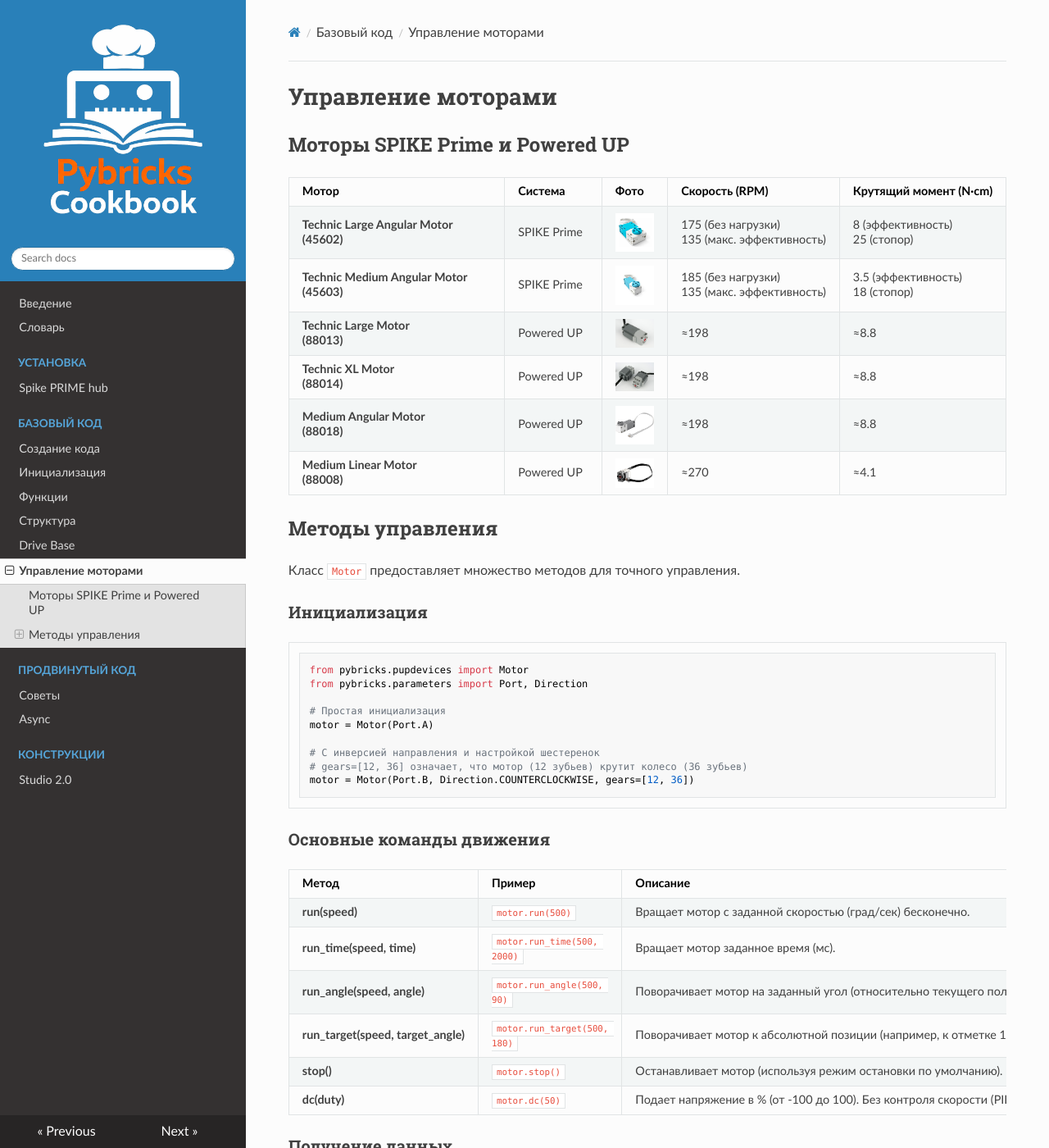
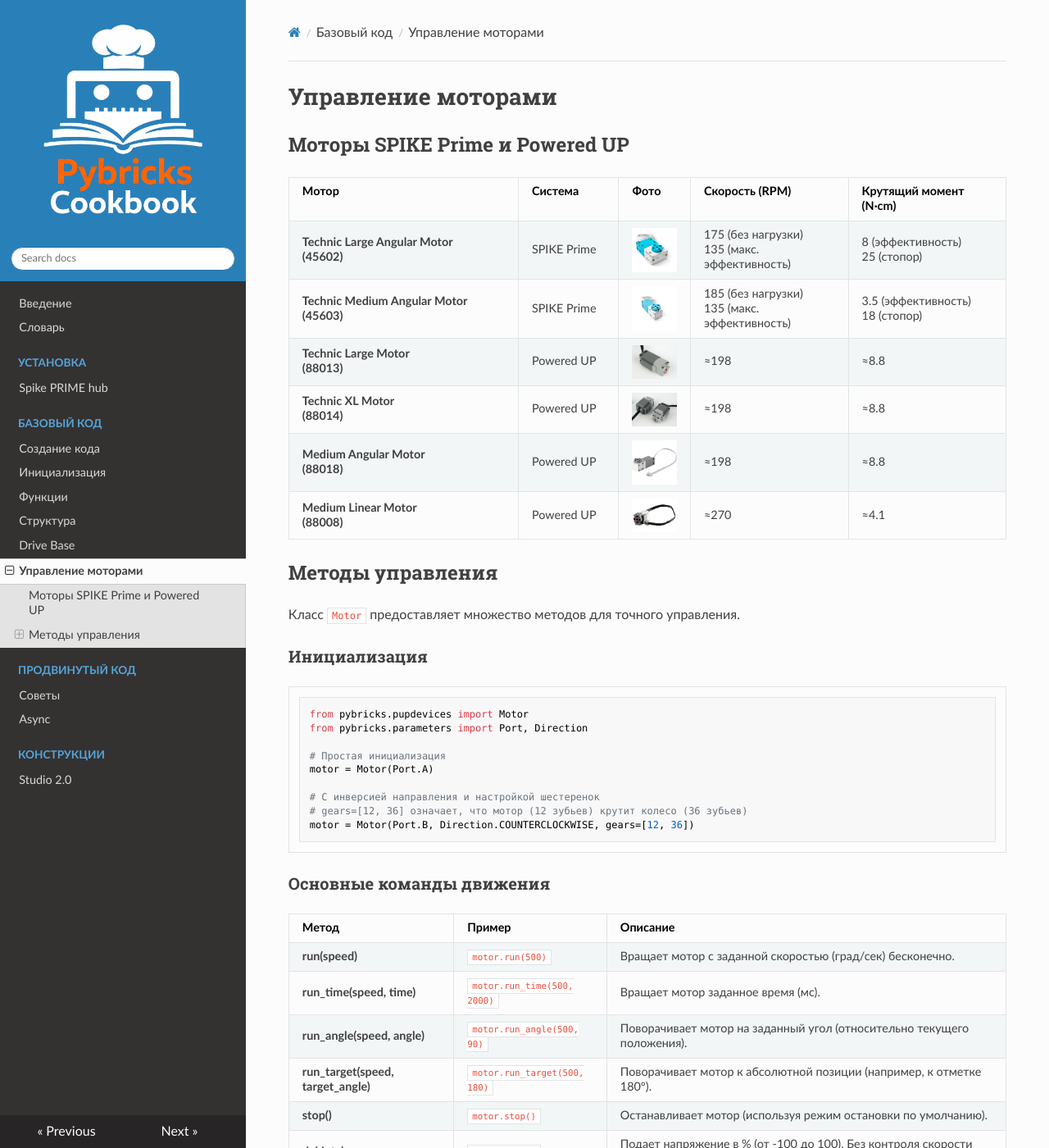
Before and after one commit to aztechell/Pybricks-Cookbook, an MkDocs documentation site: the page built from docs/motors.md, in a window 1280 px wide and 1400 px high. Shown: the whole window at 82% size. Built offline with MkDocs 1.6.1, drawn with Linux system fonts in a browser that asks for light colours; nearby versions of some CDN libraries.

Commit message:
update CSS for responsive tables and improve layout handling

```diff
--- a/docs/css/extra.css
+++ b/docs/css/extra.css
@@ -1,5 +1,32 @@
 .wy-nav-content {
   max-width: 100%;
+}
+
+/* ReadTheDocs theme often forces nowrap inside responsive tables, which makes
+   glossary tables scroll horizontally. Allow wrapping in table cells. */
+.wy-table-responsive table td,
+.wy-table-responsive table th,
+.rst-content table td,
+.rst-content table th {
+  white-space: normal !important;
+  overflow-wrap: anywhere;
+  word-break: normal;
+  vertical-align: top;
+}
+
+.wy-table-responsive table td code,
+.wy-table-responsive table th code,
+.rst-content table td code,
+.rst-content table th code {
+  white-space: normal !important;
+  overflow-wrap: anywhere;
+  word-break: break-word;
+}
+
+/* Keep wrapper but prevent giant single-line rows from stretching layout. */
+.wy-table-responsive table {
+  table-layout: auto;
+  width: 100%;
 }
 
 .arc-demo {
```
Also changed, not shown: docs/img/img_1.png.
